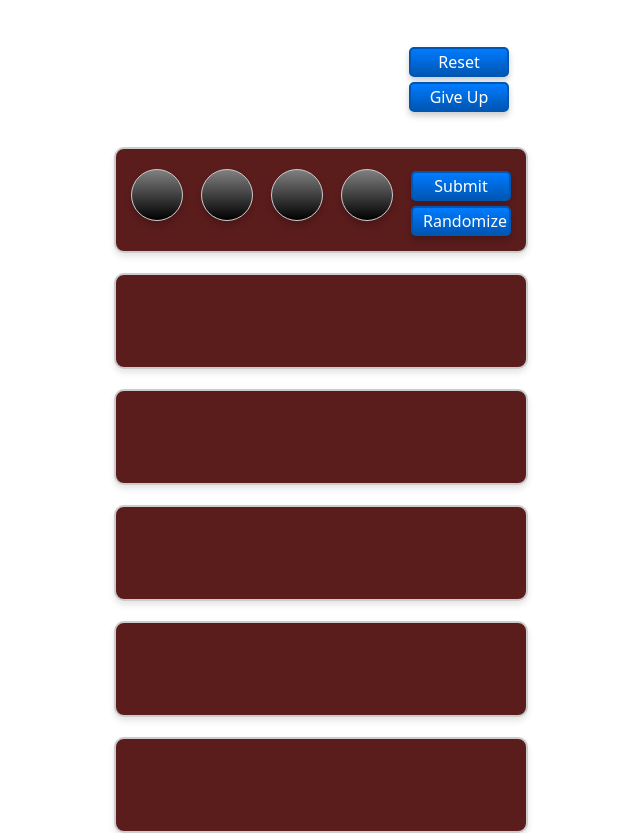
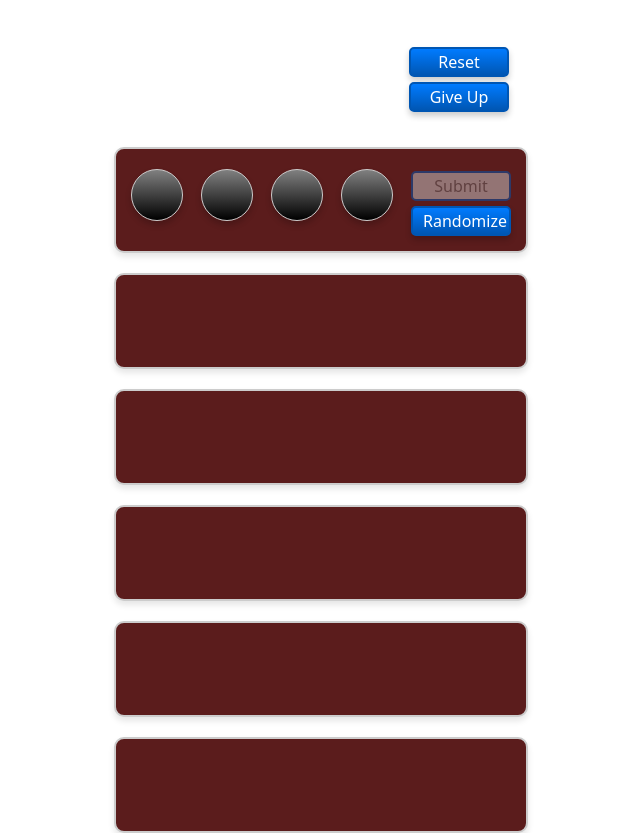
Before and after one commit to awe-hub/vue-mastermind, a Vue app: page / in a window 1280 px wide. Shown: the top 833 px of the page, without its empty margins (319-959 px from the left). Built offline with nearby package versions, Linux system fonts and the light colour scheme.

Commit message:
disable submit for incomplete guesses

```diff
--- a/src/Guess.vue
+++ b/src/Guess.vue
@@ -10,7 +10,7 @@
         />
         <div class="button-container">
             <Feedback :feedbackPegs="guess.feedback" />
-            <BaseButton @click="submitGuess" :disabled="!isActive" :hidden="!isActive">Submit</BaseButton>
+            <BaseButton @click="submitGuess" :disabled="!isActive || (localGuessColors.some(color => color === 'gray')) " :hidden="!isActive">Submit</BaseButton>
             <BaseButton @click="randomizeGuess" :disabled="!isActive" :hidden="!isActive">Randomize</BaseButton>
         </div>
     </div>
@@ -35,8 +35,8 @@
         guess: {
             type: Object,
             default: () => ({
-                colors: [], // Default colors for the guess
-                feedback: [] // Default empty feedback
+                colors: [],
+                feedback: []
             })
         }
     });
@@ -51,8 +51,6 @@
             console.error('Invalid guess. All pegs must be one of:', colors);
             return;
         }
-
-        //props.guess.feedback = ['correct', 'correct', 'almost'];
 
         emit('submit-clicked', localGuessColors.value);
     }
--- a/src/components/BaseButton.vue
+++ b/src/components/BaseButton.vue
@@ -36,4 +36,18 @@ defineProps({
   box-shadow: 0 2px 4px rgba(0, 0, 0, 0.2);
   transform: translateY(2px);
 }
+
+.base-button:disabled {
+  opacity: 0.5;
+  background: #cccccc;
+  color: #666666;
+  cursor: not-allowed;
+  box-shadow: none;
+}
+.base-button:disabled:hover {
+  transform: none;
+  background: #cccccc;
+  box-shadow: none;
+}
+
 </style>
```
